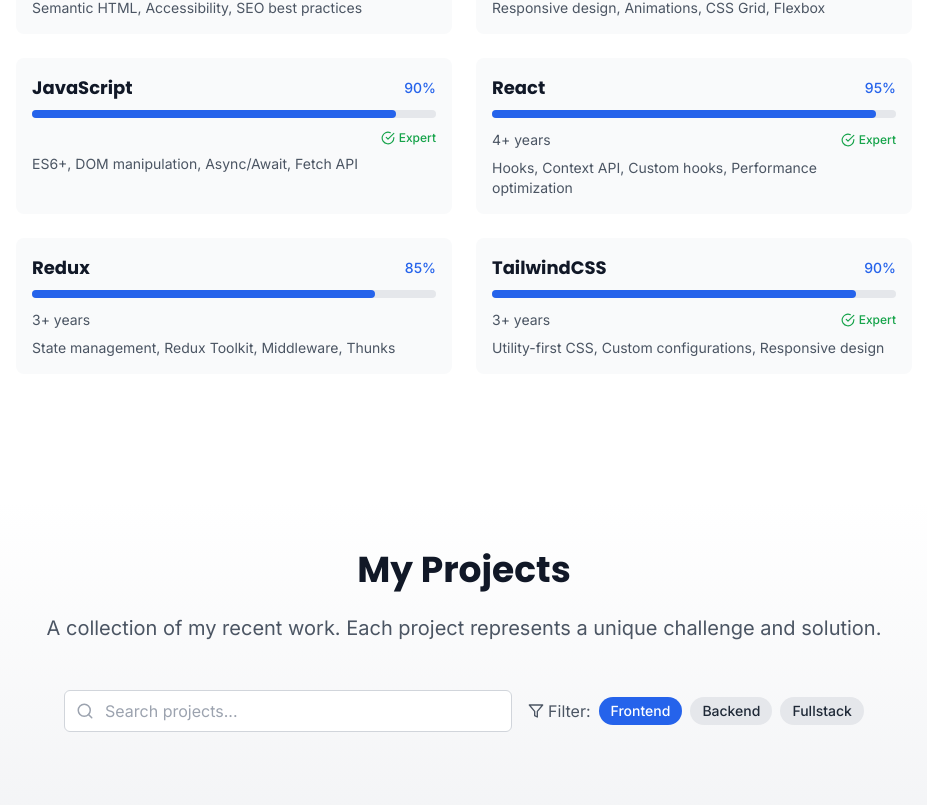
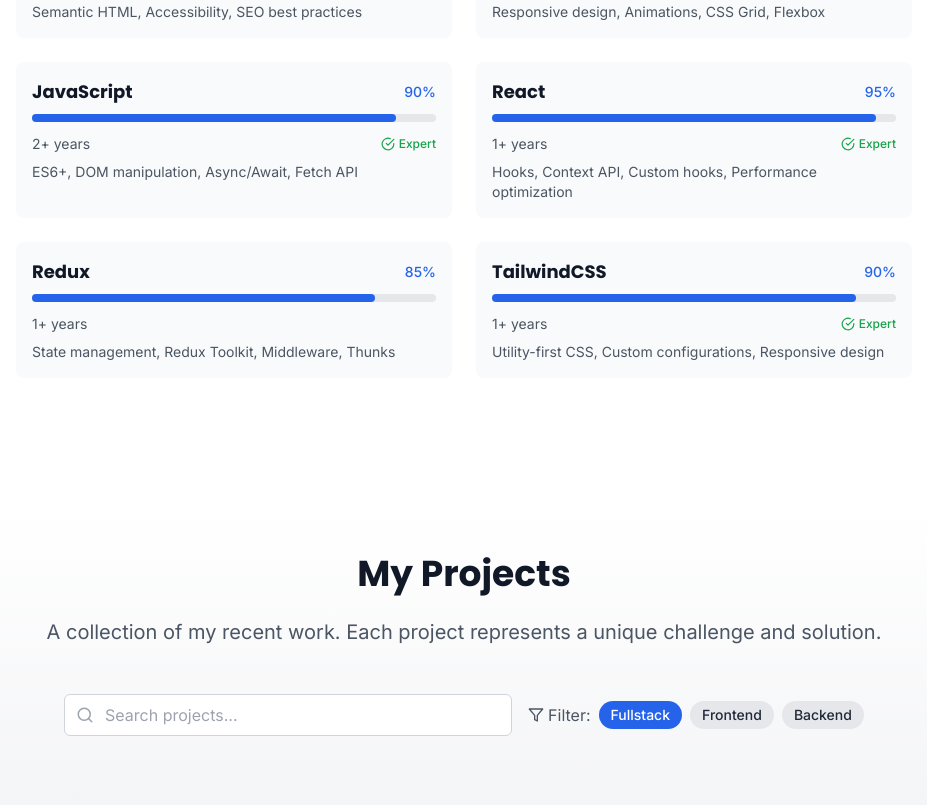
Before and after one commit to Nilakshisute/My_Portfolio, a React (Vite) app: page /about#home in a window 1280 px wide. Shown: the part 3175-3980 px from the top of the page, without its empty margins (176-1103 px from the left). Built offline with nearby package versions, Linux system fonts and the light colour scheme.

Commit message:
few changes

```diff
--- a/index.html
+++ b/index.html
@@ -1,20 +1,29 @@
 <!DOCTYPE html>
 <html lang="en">
+
 <head>
   <meta charset="UTF-8" />
   <link rel="icon" type="image/svg+xml" href="/favicon.svg" />
   <meta name="viewport" content="width=device-width, initial-scale=1.0" />
-    <meta name="description" content="Frontend Developer Portfolio - Showcasing skills, projects, and experience in web development" />
-    <meta name="keywords" content="frontend, developer, portfolio, react, web development, javascript, mern stack" />
-    <meta name="author" content="Your Name" />
-    <title>Frontend Developer Portfolio</title>
+  <meta name="description"
+    content="Full Stack Developer Portfolio – Showcasing end-to-end web development skills, projects, and experience with the MERN stack and modern technologies." />
+  <meta name="keywords"
+    content="full stack developer, MERN stack, React, Node.js, Express, MongoDB, JavaScript, TypeScript, portfolio, web development" />
+  <meta name="author" content="Nilakshi Sute" />
+
+  <title>FullStack Web Developer Portfolio</title>
   <!-- Google Fonts -->
   <link rel="preconnect" href="https://fonts.googleapis.com">
   <link rel="preconnect" href="https://fonts.gstatic.com" crossorigin>
-    <link href="https://fonts.googleapis.com/css2?family=Inter:wght@300;400;500;600;700&family=Poppins:wght@300;400;500;600;700&display=swap" rel="stylesheet">
+
+  <link
+    href="https://fonts.googleapis.com/css2?family=Inter:wght@300;400;500;600;700&family=Poppins:wght@300;400;500;600;700&display=swap"
+    rel="stylesheet">
 </head>
+
 <body class="bg-white dark:bg-gray-900 transition-colors duration-300">
   <div id="root"></div>
   <script type="module" src="/src/main.jsx"></script>
 </body>
+
 </html>
--- a/src/components/SEO.jsx
+++ b/src/components/SEO.jsx
@@ -3,9 +3,10 @@
 
 const SEO = ({ title, description, keywords, author, ogImage, ogUrl }) => {
   // Default values for SEO metadata
-  const defaultTitle = 'Nilakshi Sute | Frontend Developer';
-  const defaultDescription = 'Frontend Developer Portfolio - Showcasing skills, projects, and experience in web development.';
-  const defaultKeywords = 'frontend, developer, portfolio, react, web development, javascript, tailwind css';
+  const defaultTitle = 'Nilakshi Sute | Full Stack Web Developer';
+  const defaultDescription = 'Full Stack Developer Portfolio – Showcasing end-to-end web development skills, MERN stack projects, and professional experience in building scalable web applications.';
+  const defaultKeywords = 'full stack, web developer, portfolio, MERN stack, React, Node.js, Express, MongoDB, JavaScript, TypeScript, Tailwind CSS';
+
   const defaultAuthor = 'Nilakshi Sute';
   const defaultOgImage = '/og-image.jpg'; // Assuming there's an og-image.jpg in the public folder
   const defaultOgUrl = 'https://nilakshisute.com'; // Replace with your actual domain
--- a/src/data/projects.js
+++ b/src/data/projects.js
@@ -171,15 +171,15 @@
     "Hugging Face Transformers"
   ],
   image: socialecho ,// Replace with actual image path
-  demoUrl: "https://your-demo-url.com",
-  githubUrl: "https://github.com/your-username/social-network-platform",
+  demoUrl: "https://social-environment.vercel.app/",
+  githubUrl: "https://github.com/Nilakshisute/Social_Environment",
   featured: true,
   category: "Fullstack"
 }
 
 ,
 {
-  id: 10,
+  id: 8,
   title: "RealTimeChat App",
   description: "A real-time chat app with public rooms, private messaging, and live user status updates.",
   longDescription: `RealTimeChat is a lightweight, browser-based chat application built with Node.js, Express, and Socket.io. It enables users to join chat rooms, participate in global conversations, and send private messages — all in real-time.
@@ -207,8 +207,8 @@
     "Nodemon"
   ],
   image: realtimechat, // Replace with actual image path
-  demoUrl: "https://your-demo-url.com",
-  githubUrl: "https://github.com/your-username/realtime-chat-app",
+  demoUrl: "https://real-time-chat-anyone.vercel.app/",
+  githubUrl: "https://github.com/Nilakshisute/Real-Time-Chat",
   featured: true,
   category: "Fullstack"
 }
--- a/src/data/skills.js
+++ b/src/data/skills.js
@@ -9,39 +9,39 @@
         {
           name: "HTML5",
           level: 95,
-          // experience: "5+ years",
+          experience: "2+ years",
           description: "Semantic HTML, Accessibility, SEO best practices"
         },
         {
           name: "CSS3",
           level: 90,
-          // experience: "5+ years",
+          experience: "2+ years",
           description: "Responsive design, Animations, CSS Grid, Flexbox"
         },
         {
           name: "JavaScript",
           level: 90,
-          // experience: "5+ years",
+          experience: "2+ years",
           description: "ES6+, DOM manipulation, Async/Await, Fetch API"
         },
 
         {
           name: "React",
           level: 95,
-          experience: "4+ years",
+          experience: "1+ years",
           description: "Hooks, Context API, Custom hooks, Performance optimization"
         },
         {
           name: "Redux",
           level: 85,
-          experience: "3+ years",
+          experience: "1+ years",
           description: "State management, Redux Toolkit, Middleware, Thunks"
         },
 
         {
           name: "TailwindCSS",
           level: 90,
-          experience: "3+ years",
+          experience: "1+ years",
           description: "Utility-first CSS, Custom configurations, Responsive design"
         }
       ]
@@ -55,31 +55,31 @@
         {
           name: "Node.js",
           level: 85,
-          experience: "3+ years",
+          experience: "1+ years",
           description: "Express, RESTful APIs, Authentication, Middleware"
         },
         {
           name: "Express",
           level: 85,
-          experience: "3+ years",
+          experience: "1+ years",
           description: "Routing, Middleware, Error handling, API development"
         },
         {
           name: "MongoDB",
           level: 80,
-          experience: "3+ years",
+          experience: "1+ years",
           description: "Schema design, CRUD operations, Aggregation, Indexing"
         },
         {
           name: "Mongoose",
           level: 80,
-          experience: "3+ years",
+          experience: "1+ years",
           description: "Schema validation, Middleware, Query building"
         },
         {
           name: "REST API",
           level: 90,
-          experience: "4+ years",
+          experience: "2+ years",
           description: "API design, Versioning, Documentation, Security"
         },
 
@@ -94,20 +94,20 @@
         {
           name: "Git",
           level: 90,
-          experience: "5+ years",
+          experience: "2+ years",
           description: "Version control, Branching strategies, Collaboration"
         },
         {
           name: "GitHub",
           level: 90,
-          experience: "5+ years",
+          experience: "2+ years",
           description: "Pull requests, Code reviews, Actions, Project management"
         },
 
         {
           name: "Vite",
           level: 85,
-          experience: "2+ years",
+          experience: "1+ years",
           description: "Fast development server, Build optimization, Plugins"
         },
 
--- a/src/pages/Home.jsx
+++ b/src/pages/Home.jsx
@@ -19,8 +19,9 @@
     <>
       <SEO
         title="Home | Nilakshi Sute - Full Stack Web Developer"
-        description="Welcome to Nilakshi Sute's portfolio. Senior Frontend developer specializing in React, creating responsive, user-friendly web applications with modern tech stack."
-        keywords="frontend developer, react developer, UI developer, javascript expert, typescript, portfolio, nilakshi sute, web development"
+        description="Welcome to Nilakshi Sute's portfolio. Full Stack Web Developer proficient in building scalable, end-to-end web applications using the MERN stack, React, Node.js, MongoDB, and more."
+        keywords="full stack web developer, MERN stack developer, React, Node.js, MongoDB, Express, JavaScript, TypeScript, web development, Nilakshi Sute, portfolio"
+
       />
 
       {/* Fully Responsive Hero Section */}
--- a/src/pages/Projects.jsx
+++ b/src/pages/Projects.jsx
@@ -29,11 +29,22 @@
 const Projects = () => {
   const { theme } = useContext(ThemeContext);
   const [searchTerm, setSearchTerm] = useState('');
-  const [activeCategory, setActiveCategory] = useState('Frontend');
+  const [activeCategory, setActiveCategory] = useState('Fullstack');
   const [selectedProject, setSelectedProject] = useState(null);
 
   // Get unique categories
-  const categories = [...new Set(projects.map(project => project.category))];
+ const categories = [
+  'Fullstack',
+  'Frontend',
+  'Backend',
+  ...[...new Set(projects.map(project => project.category))]
+    .filter(
+      c =>
+        c !== 'Fullstack' &&
+        c !== 'Frontend' &&
+        c !== 'Backend'
+    )
+];
 
   // Filter projects based on search term and active category
   const filteredProjects = projects.filter(project => {
@@ -147,7 +158,7 @@
                     }`}
                     onClick={() => setActiveCategory(category)}
                   >
-                    {category === 'frontend' ? 'frontend' : category}
+                    {category === 'Fullstack' ? 'Fullstack' : category}
                   </button>
                 ))}
               </div>
```
Lines whose indentation alone changed are shown as unchanged.
